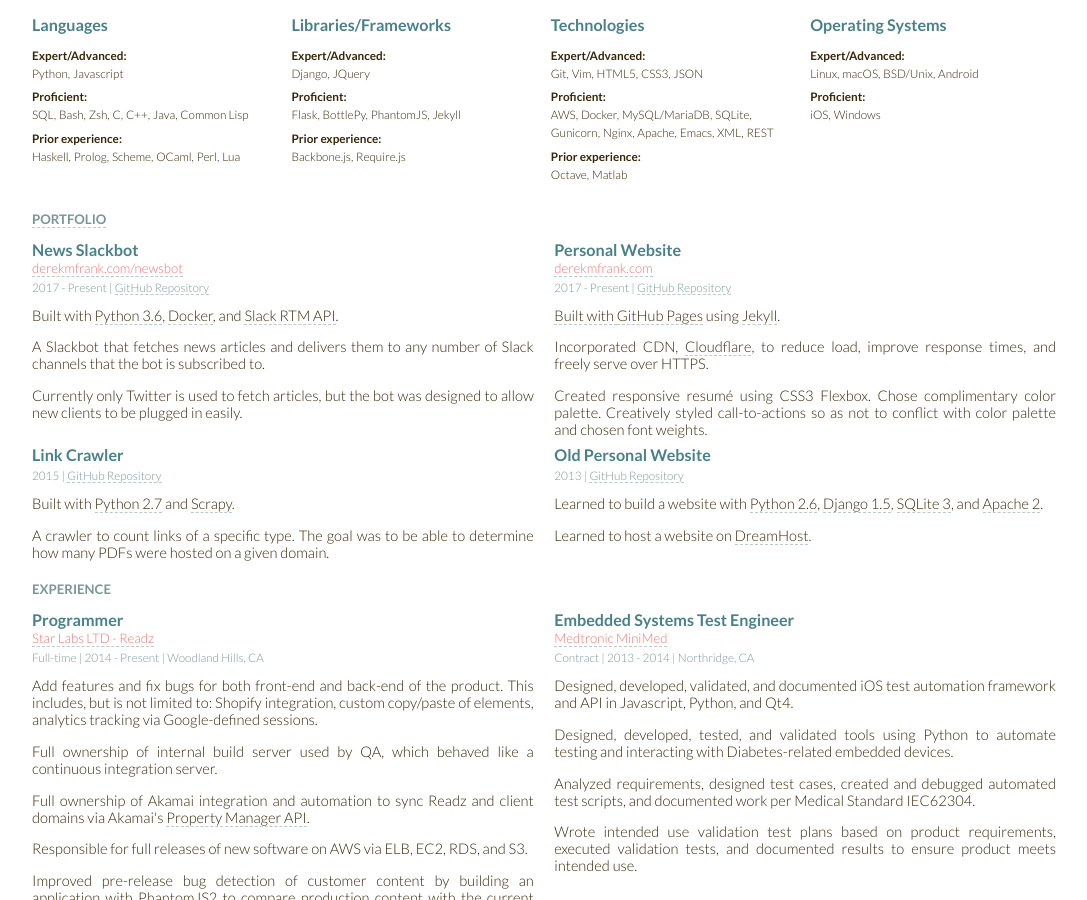
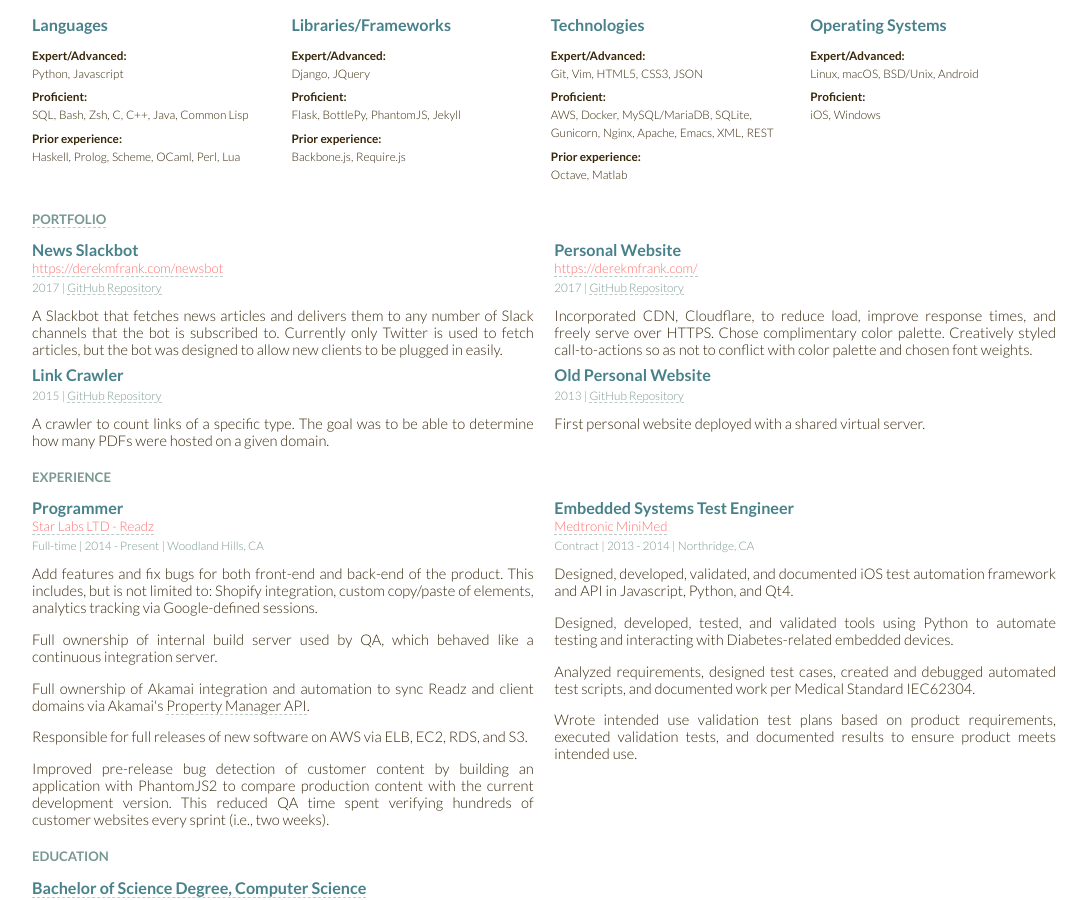
Before and after one commit to defrank/defrank.github.io, a Jekyll site: the page built from resume.html, in a window 1280 px wide and 900 px high, scrolled down 506 px. Shown: the whole window, without its empty margins (96-1183 px from the left). Built offline with Jekyll 4.4.1, drawn with Linux system fonts in a browser that asks for light colours.

Commit message:
refactor(portfolio-data): Modularize portfolio data for resume and portfolio pages

```diff
--- a/resume.html
+++ b/resume.html
@@ -735,62 +735,22 @@ layout: blank
     <section id="portfolio">
         <h3><a href="https://derekmfrank.com/portfolio/">Portfolio</a></h3>
 
-        <section class="project">
-            <h4>News Slackbot</h4>
-            <a class="creative-work" href="https://derekmfrank.com/newsbot">derekmfrank.com/newsbot</a>
-            <div class="metadata"><time>2017</time> - Present | <a target="_blank"
-                href="{{ site.github.owner_url }}/newsbot">GitHub Repository</a></div>
-
-            <p>Built with
-            <a target="_blank" href="https://docs.python.org/3.6/">Python 3.6</a>,
-            <a target="_blank" href="https://docs.docker.com/">Docker</a>, and
-            <a target="_blank" href="https://api.slack.com/rtm">Slack RTM API</a>.</p>
-            <p>A Slackbot that fetches news articles and delivers them to any number of Slack
-            channels that the bot is subscribed to.</p>
-            <p>Currently only Twitter is used to fetch articles, but the bot was designed to allow
-            new clients to be plugged in easily.</p>
-        </section>
-
-        <section class="project">
-            <h4>Personal Website</h4>
-            <a class="creative-work" href="https://derekmfrank.com/">derekmfrank.com</a>
-            <div class="metadata"><time>2017</time> - Present | <a target="_blank"
-                href="{{ site.github.repository_url }}">GitHub Repository<a></div>
-
-            <p>Built with <a target="_blank" href="https://pages.github.com/">GitHub Pages</a> using
-            <a target="_blank" href="https://jekyllrb.com/">Jekyll</a>.</p>
-            <p>Incorporated CDN, <a target="_blank" href="https://www.cloudflare.com/">Cloudflare</a>,
-            to reduce load, improve response times, and freely serve over HTTPS.</p>
-            <p>Created responsive resumé using CSS3 Flexbox.  Chose complimentary color palette.
-            Creatively styled call-to-actions so as not to conflict with color palette and chosen
-            font weights.</p>
-        </section>
-
-        <section class="project">
-            <h4>Link Crawler</h4>
-            <div class="metadata"><time>2015</time> | <a target="_blank"
-                href="{{ site.github.owner_url }}/LinkCrawler">GitHub Repository</a></div>
-
-            <p>Built with
-            <a target="_blank" href="https://docs.python.org/2.7/">Python 2.7</a>
-            and <a target="_blank" href="https://scrapy.org/">Scrapy</a>.</p>
-            <p>A crawler to count links of a specific type.  The goal was to be able to determine
-            how many PDFs were hosted on a given domain.</p>
-        </section>
-
-        <section class="project">
-            <h4>Old Personal Website</h4>
-            <div class="metadata"><time>2013</time> | <a target="_blank"
-                href="{{ site.github.owner_url }}/old-personal-website">GitHub Repository</a></div>
-
-            <p>Learned to build a website with
-            <a target="_blank" href="https://docs.python.org/2.6/">Python 2.6</a>,
-            <a target="_blank" href="https://www.djangoproject.com/">Django 1.5</a>,
-            <a target="_blank" href="https://sqlite.org/">SQLite 3</a>,
-            and <a target="_blank" href="https://httpd.apache.org/">Apache 2</a>.</p>
-            <p>Learned to host a website on
-            <a target="_blank" href="https://www.dreamhost.com/">DreamHost</a>.</p>
-        </section>
+        {% for proj in site.data.portfolio %}
+            <section class="project">
+                <h4>{{ proj.title }}</h4>
+                {% if proj.url %}
+                    <a class="creative-work" href="{{ proj.url }}">{{ proj.url }}</a>
+                {% endif %}
+                <div class="metadata">
+                    <time>{{ proj.year }}</time>
+                    {% if proj.repository.url %}
+                        | <a target="_blank"
+                             href="{{ proj.repository.url }}">{{ proj.repository.name }} Repository</a>
+                    {% endif %}
+                </div>
+                <p>{{ proj.description }}</p>
+            </section>
+        {% endfor %}
     </section>
 
     <section id="experience">
```
Also changed, not shown: _data/portfolio.yml (added, +74 -0 lines), portfolio.md (+8 -91 lines).
